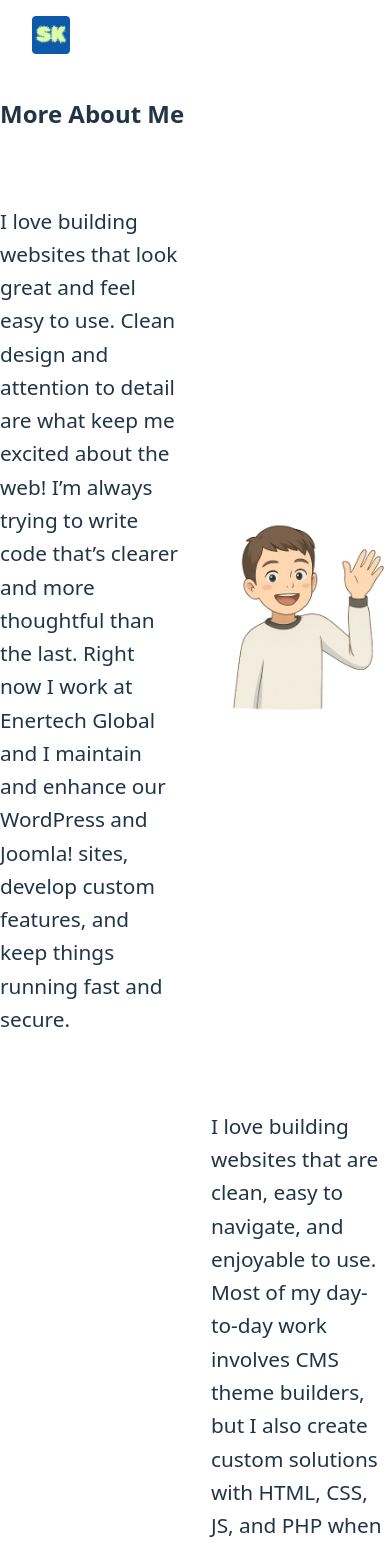
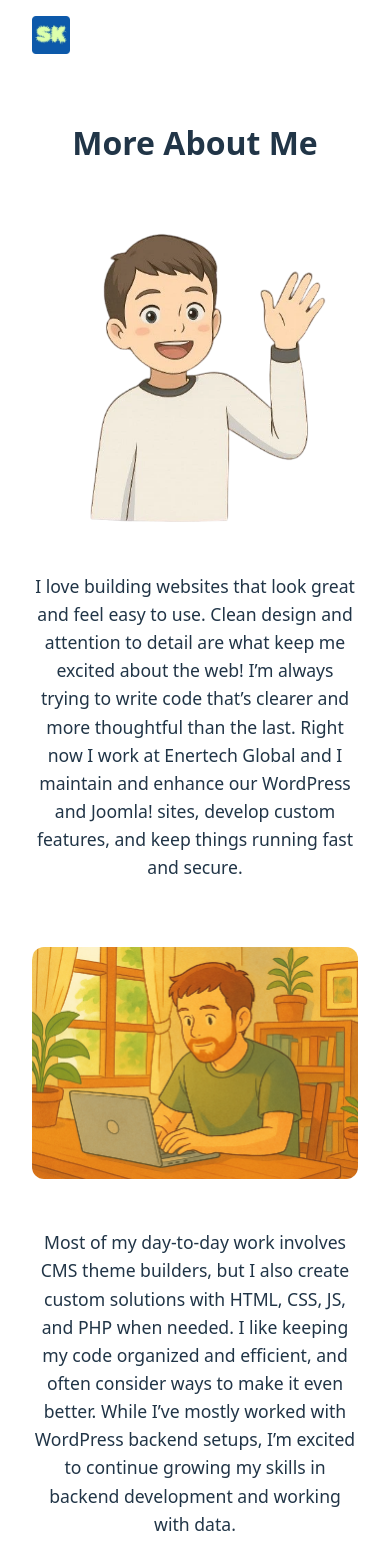
Before and after one commit to stephen-kern/vue-portfolio, a Vue app: page /about in a window 390 px wide. Shown: the top 1549 px of the page. Built offline with nearby package versions, Linux system fonts and the light colour scheme.

Commit message:
updated about images, styles, resposive

```diff
--- a/src/views/About.vue
+++ b/src/views/About.vue
@@ -19,7 +19,7 @@ const sections: Section[] = [
   },
   {
     id: 2,
-    text: "I love building websites that are clean, easy to navigate, and enjoyable to use. Most of my day-to-day work involves CMS theme builders, but I also create custom solutions with HTML, CSS, JS, and PHP when needed. I like keeping my code organized and efficient, and often consider ways to make it even better. While I’ve mostly worked with WordPress backend setups, I’m excited to continue growing my skills in backend development and working with data.",
+    text: "Most of my day-to-day work involves CMS theme builders, but I also create custom solutions with HTML, CSS, JS, and PHP when needed. I like keeping my code organized and efficient, and often consider ways to make it even better. While I’ve mostly worked with WordPress backend setups, I’m excited to continue growing my skills in backend development and working with data.",
     imageUrl: fsme,
     imageAlt: "An illustration of Stephen working on a laptop.",
   },
@@ -39,14 +39,21 @@ const sections: Section[] = [
       v-for="(section, index) in sections"
       :key="section.id"
       class="about"
-      :class="[{ reverse: index % 2 !== 0 }, { 'img-large': index === 1}]"
+      :class="[{ reverse: index % 2 !== 0 }, { 'img-large': index === 1 }, { 'img-small': index === 2 }]"
     >
       <div class="about-text">
         <p>{{ section.text }}</p>
       </div>
-      <div class="about-image">
-        <img :src="section.imageUrl" :alt="section.imageAlt" />
-      </div>
+
+      <img
+        :src="section.imageUrl"
+        :alt="section.imageAlt"
+        loading="lazy"
+        decoding="async"
+        fetchpriority="low"
+        width="350"
+        height="350"
+      />
     </div>
   </section>
 </template>
@@ -55,14 +62,19 @@ const sections: Section[] = [
 .about-container {
   display: flex;
   flex-direction: column;
-  gap: 2rem;
-  padding: 0;
+  gap: 3rem;
+  padding: 1rem 2rem;
+}
+
+.about-container h2 {
+  font-size: 2rem;
+  margin-bottom: 1rem;
 }
 
 .about {
   display: flex;
   align-items: center;
-  gap: 2rem;
+  gap: 4rem;
 }
 .about.reverse {
   flex-direction: row-reverse;
@@ -73,14 +85,8 @@ const sections: Section[] = [
   font-size: 1.3rem;
   line-height: 1.6;
 }
-.about-image {
-  flex: 1;
-  display: flex;
-  justify-content: center;
-  align-items: center;
-}
 
-.about-image img {
+img {
   width: 100%;
   max-width: 350px;
   height: auto;
@@ -89,7 +95,34 @@ const sections: Section[] = [
   display: block;
 }
 
+
 .img-large img {
   max-width: 450px;
 }
+
+@media (max-width: 768px) {
+  .about-container h2 {
+    text-align: center;
+  }
+  .about {
+    flex-direction: column-reverse;
+    gap: 2rem;
+  }
+  .about.reverse {
+    flex-direction: column-reverse;
+  }
+  .about-text {
+    font-size: 1.1rem;
+    text-align: center;
+  }
+  img {
+    max-width: 280px;
+  }
+  .img-large img {
+    max-width: 350px;
+  }
+  .img-small img {
+    max-width: 250px;
+  }
+}
 </style>
```
Also changed, not shown: src/assets/me-on-bike-nobg.webp, src/assets/nobg-memoji.webp.
